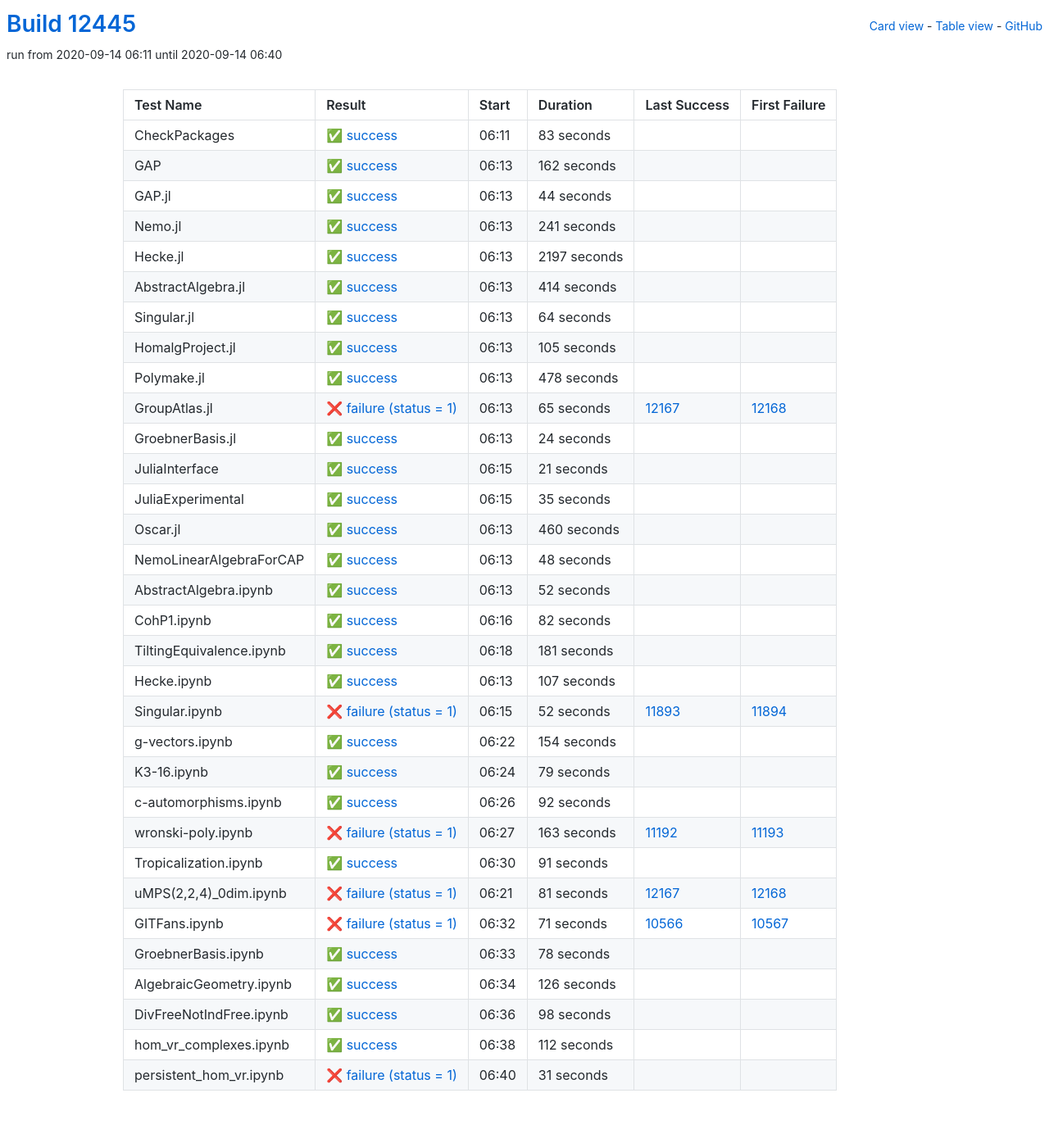
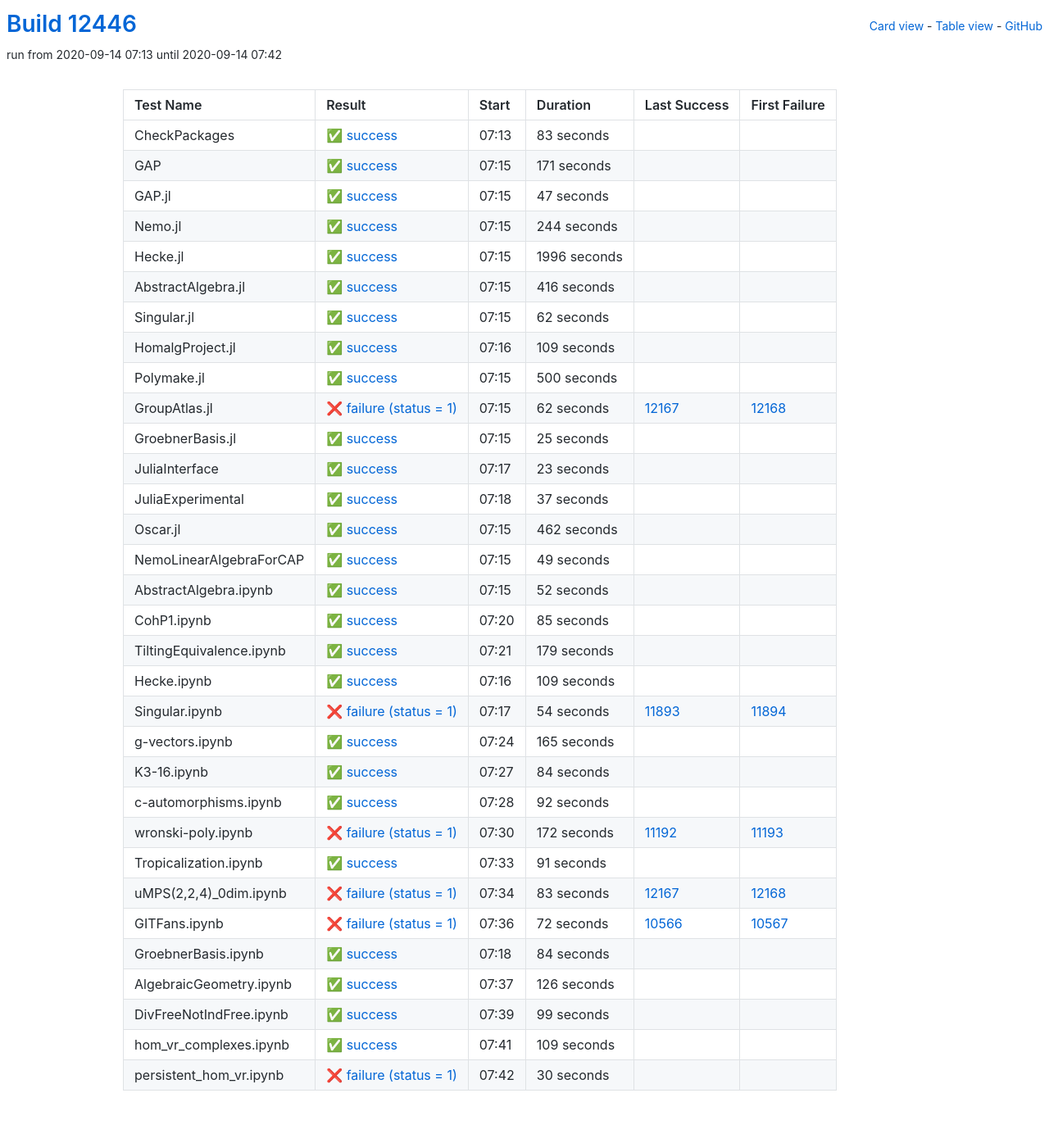
Before and after one commit to oscar-system/oscar-ci-status, a Jekyll site: the page built from table.html, in a window 1280 px wide. Shown: the whole page at 82% size. Built offline with Jekyll 4.4.1, drawn with Linux system fonts in a browser that asks for light colours.

Commit message:
Build #12446

```diff
--- a/_data/ci.yml
+++ b/_data/ci.yml
@@ -1,6 +1,6 @@
 ---
-build: 12445
-build_url: https://oscarci.mathematik.uni-kl.de/job/oscar/12445/
+build: 12446
+build_url: https://oscarci.mathematik.uni-kl.de/job/oscar/12446/
 job: oscar
 organization: oscar-system
 repo: oscar-ci-status
@@ -8,8 +8,8 @@
 tests:
 - name: CheckPackages
   id: checkpackages
-  log: https://oscarci.mathematik.uni-kl.de/job/oscar/12445/artifact/logs/build-12445/CheckPackages.log
-  start: 2020-09-14 06:11
+  log: https://oscarci.mathematik.uni-kl.de/job/oscar/12446/artifact/logs/build-12446/CheckPackages.log
+  start: 2020-09-14 07:13
   success: true
   exitcode: 0
   status: success
@@ -20,176 +20,176 @@
   first_failure_url:
 - name: GAP
   id: gap
-  log: https://oscarci.mathematik.uni-kl.de/job/oscar/12445/artifact/logs/build-12445/GAP.log
-  start: 2020-09-14 06:13
+  log: https://oscarci.mathematik.uni-kl.de/job/oscar/12446/artifact/logs/build-12446/GAP.log
+  start: 2020-09-14 07:15
   success: true
   exitcode: 0
   status: success
-  duration: 162
+  duration: 171
   last_success: false
   last_success_url:
   first_failure: false
   first_failure_url:
 - name: GAP.jl
   id: gap-jl
-  log: https://oscarci.mathematik.uni-kl.de/job/oscar/12445/artifact/logs/build-12445/GAP.jl.log
-  start: 2020-09-14 06:13
+  log: https://oscarci.mathematik.uni-kl.de/job/oscar/12446/artifact/logs/build-12446/GAP.jl.log
+  start: 2020-09-14 07:15
   success: true
   exitcode: 0
   status: success
-  duration: 44
+  duration: 47
   last_success: false
   last_success_url:
   first_failure: false
   first_failure_url:
 - name: Nemo.jl
   id: nemo-jl
-  log: https://oscarci.mathematik.uni-kl.de/job/oscar/12445/artifact/logs/build-12445/Nemo.jl.log
-  start: 2020-09-14 06:13
+  log: https://oscarci.mathematik.uni-kl.de/job/oscar/12446/artifact/logs/build-12446/Nemo.jl.log
+  start: 2020-09-14 07:15
   success: true
   exitcode: 0
   status: success
-  duration: 241
+  duration: 244
   last_success: false
   last_success_url:
   first_failure: false
   first_failure_url:
 - name: Hecke.jl
   id: hecke-jl
-  log: https://oscarci.mathematik.uni-kl.de/job/oscar/12445/artifact/logs/build-12445/Hecke.jl.log
-  start: 2020-09-14 06:13
+  log: https://oscarci.mathematik.uni-kl.de/job/oscar/12446/artifact/logs/build-12446/Hecke.jl.log
+  start: 2020-09-14 07:15
   success: true
   exitcode: 0
   status: success
-  duration: 2197
+  duration: 1996
   last_success: false
   last_success_url:
   first_failure: false
   first_failure_url:
 - name: AbstractAlgebra.jl
   id: abstractalgebra-jl
-  log: https://oscarci.mathematik.uni-kl.de/job/oscar/12445/artifact/logs/build-12445/AbstractAlgebra.jl.log
-  start: 2020-09-14 06:13
+  log: https://oscarci.mathematik.uni-kl.de/job/oscar/12446/artifact/logs/build-12446/AbstractAlgebra.jl.log
+  start: 2020-09-14 07:15
   success: true
   exitcode: 0
   status: success
-  duration: 414
+  duration: 416
   last_success: false
   last_success_url:
   first_failure: false
   first_failure_url:
 - name: Singular.jl
   id: singular-jl
-  log: https://oscarci.mathematik.uni-kl.de/job/oscar/12445/artifact/logs/build-12445/Singular.jl.log
-  start: 2020-09-14 06:13
+  log: https://oscarci.mathematik.uni-kl.de/job/oscar/12446/artifact/logs/build-12446/Singular.jl.log
+  start: 2020-09-14 07:15
   success: true
   exitcode: 0
   status: success
-  duration: 64
+  duration: 62
   last_success: false
   last_success_url:
   first_failure: false
   first_failure_url:
 - name: HomalgProject.jl
   id: homalgproject-jl
-  log: https://oscarci.mathematik.uni-kl.de/job/oscar/12445/artifact/logs/build-12445/HomalgProject.jl.log
-  start: 2020-09-14 06:13
+  log: https://oscarci.mathematik.uni-kl.de/job/oscar/12446/artifact/logs/build-12446/HomalgProject.jl.log
+  start: 2020-09-14 07:16
   success: true
   exitcode: 0
   status: success
-  duration: 105
+  duration: 109
   last_success: false
   last_success_url:
   first_failure: false
   first_failure_url:
 - name: Polymake.jl
   id: polymake-jl
-  log: https://oscarci.mathematik.uni-kl.de/job/oscar/12445/artifact/logs/build-12445/Polymake.jl.log
-  start: 2020-09-14 06:13
+  log: https://oscarci.mathematik.uni-kl.de/job/oscar/12446/artifact/logs/build-12446/Polymake.jl.log
+  start: 2020-09-14 07:15
   success: true
   exitcode: 0
   status: success
-  duration: 478
+  duration: 500
   last_success: false
   last_success_url:
   first_failure: false
   first_failure_url:
 - name: GroupAtlas.jl
   id: groupatlas-jl
-  log: https://oscarci.mathematik.uni-kl.de/job/oscar/12445/artifact/logs/build-12445/GroupAtlas.jl.log
-  start: 2020-09-14 06:13
+  log: https://oscarci.mathematik.uni-kl.de/job/oscar/12446/artifact/logs/build-12446/GroupAtlas.jl.log
+  start: 2020-09-14 07:15
   success: false
   exitcode: 1
   status: failure
-  duration: 65
+  duration: 62
   last_success: 12167
   last_success_url: https://oscarci.mathematik.uni-kl.de/job/oscar/12167/
   first_failure: 12168
   first_failure_url: https://oscarci.mathematik.uni-kl.de/job/oscar/12168/
 - name: GroebnerBasis.jl
   id: groebnerbasis-jl
-  log: https://oscarci.mathematik.uni-kl.de/job/oscar/12445/artifact/logs/build-12445/GroebnerBasis.jl.log
-  start: 2020-09-14 06:13
+  log: https://oscarci.mathematik.uni-kl.de/job/oscar/12446/artifact/logs/build-12446/GroebnerBasis.jl.log
+  start: 2020-09-14 07:15
   success: true
   exitcode: 0
   status: success
-  duration: 24
+  duration: 25
   last_success: false
   last_success_url:
   first_failure: false
   first_failure_url:
 - name: JuliaInterface
   id: juliainterface
-  log: https://oscarci.mathematik.uni-kl.de/job/oscar/12445/artifact/logs/build-12445/JuliaInterface.log
-  start: 2020-09-14 06:15
+  log: https://oscarci.mathematik.uni-kl.de/job/oscar/12446/artifact/logs/build-12446/JuliaInterface.log
+  start: 2020-09-14 07:17
   success: true
   exitcode: 0
   status: success
-  duration: 21
+  duration: 23
   last_success: false
   last_success_url:
   first_failure: false
   first_failure_url:
 - name: JuliaExperimental
   id: juliaexperimental
-  log: https://oscarci.mathematik.uni-kl.de/job/oscar/12445/artifact/logs/build-12445/JuliaExperimental.log
-  start: 2020-09-14 06:15
+  log: https://oscarci.mathematik.uni-kl.de/job/oscar/12446/artifact/logs/build-12446/JuliaExperimental.log
+  start: 2020-09-14 07:18
   success: true
   exitcode: 0
   status: success
-  duration: 35
+  duration: 37
   last_success: false
   last_success_url:
   first_failure: false
   first_failure_url:
 - name: Oscar.jl
   id: oscar-jl
-  log: https://oscarci.mathematik.uni-kl.de/job/oscar/12445/artifact/logs/build-12445/Oscar.jl.log
-  start: 2020-09-14 06:13
+  log: https://oscarci.mathematik.uni-kl.de/job/oscar/12446/artifact/logs/build-12446/Oscar.jl.log
+  start: 2020-09-14 07:15
   success: true
   exitcode: 0
   status: success
-  duration: 460
+  duration: 462
   last_success: false
   last_success_url:
   first_failure: false
   first_failure_url:
 - name: NemoLinearAlgebraForCAP
   id: nemolinearalgebraforcap
-  log: https://oscarci.mathematik.uni-kl.de/job/oscar/12445/artifact/logs/build-12445/NemoLinearAlgebraForCAP.log
-  start: 2020-09-14 06:13
+  log: https://oscarci.mathematik.uni-kl.de/job/oscar/12446/artifact/logs/build-12446/NemoLinearAlgebraForCAP.log
+  start: 2020-09-14 07:15
   success: true
   exitcode: 0
   status: success
-  duration: 48
+  duration: 49
   last_success: false
   last_success_url:
   first_failure: false
   first_failure_url:
 - name: AbstractAlgebra.ipynb
   id: abstractalgebra-ipynb
-  log: https://oscarci.mathematik.uni-kl.de/job/oscar/12445/artifact/logs/build-12445/AbstractAlgebra.ipynb.log
-  start: 2020-09-14 06:13
+  log: https://oscarci.mathematik.uni-kl.de/job/oscar/12446/artifact/logs/build-12446/AbstractAlgebra.ipynb.log
+  start: 2020-09-14 07:15
   success: true
   exitcode: 0
   status: success
@@ -200,80 +200,80 @@
   first_failure_url:
 - name: CohP1.ipynb
   id: cohp1-ipynb
-  log: https://oscarci.mathematik.uni-kl.de/job/oscar/12445/artifact/logs/build-12445/CohP1.ipynb.log
-  start: 2020-09-14 06:16
+  log: https://oscarci.mathematik.uni-kl.de/job/oscar/12446/artifact/logs/build-12446/CohP1.ipynb.log
+  start: 2020-09-14 07:20
   success: true
   exitcode: 0
   status: success
-  duration: 82
+  duration: 85
   last_success: false
   last_success_url:
   first_failure: false
   first_failure_url:
 - name: TiltingEquivalence.ipynb
   id: tiltingequivalence-ipynb
-  log: https://oscarci.mathematik.uni-kl.de/job/oscar/12445/artifact/logs/build-12445/TiltingEquivalence.ipynb.log
-  start: 2020-09-14 06:18
+  log: https://oscarci.mathematik.uni-kl.de/job/oscar/12446/artifact/logs/build-12446/TiltingEquivalence.ipynb.log
+  start: 2020-09-14 07:21
   success: true
   exitcode: 0
   status: success
-  duration: 181
+  duration: 179
   last_success: false
   last_success_url:
   first_failure: false
   first_failure_url:
 - name: Hecke.ipynb
   id: hecke-ipynb
-  log: https://oscarci.mathematik.uni-kl.de/job/oscar/12445/artifact/logs/build-12445/Hecke.ipynb.log
-  start: 2020-09-14 06:13
+  log: https://oscarci.mathematik.uni-kl.de/job/oscar/12446/artifact/logs/build-12446/Hecke.ipynb.log
+  start: 2020-09-14 07:16
   success: true
   exitcode: 0
   status: success
-  duration: 107
+  duration: 109
   last_success: false
   last_success_url:
   first_failure: false
   first_failure_url:
 - name: Singular.ipynb
   id: singular-ipynb
-  log: https://oscarci.mathematik.uni-kl.de/job/oscar/12445/artifact/logs/build-12445/Singular.ipynb.log
-  start: 2020-09-14 06:15
+  log: https://oscarci.mathematik.uni-kl.de/job/oscar/12446/artifact/logs/build-12446/Singular.ipynb.log
+  start: 2020-09-14 07:17
   success: false
   exitcode: 1
   status: failure
-  duration: 52
+  duration: 54
   last_success: 11893
   last_success_url: https://oscarci.mathematik.uni-kl.de/job/oscar/11893/
   first_failure: 11894
   first_failure_url: https://oscarci.mathematik.uni-kl.de/job/oscar/11894/
 - name: g-vectors.ipynb
   id: g-vectors-ipynb
-  log: https://oscarci.mathematik.uni-kl.de/job/oscar/12445/artifact/logs/build-12445/g-vectors.ipynb.log
-  start: 2020-09-14 06:22
+  log: https://oscarci.mathematik.uni-kl.de/job/oscar/12446/artifact/logs/build-12446/g-vectors.ipynb.log
+  start: 2020-09-14 07:24
   success: true
   exitcode: 0
   status: success
-  duration: 154
+  duration: 165
   last_success: false
   last_success_url:
   first_failure: false
   first_failure_url:
 - name: K3-16.ipynb
   id: k3-16-ipynb
-  log: https://oscarci.mathematik.uni-kl.de/job/oscar/12445/artifact/logs/build-12445/K3-16.ipynb.log
-  start: 2020-09-14 06:24
+  log: https://oscarci.mathematik.uni-kl.de/job/oscar/12446/artifact/logs/build-12446/K3-16.ipynb.log
+  start: 2020-09-14 07:27
   success: true
   exitcode: 0
   status: success
-  duration: 79
+  duration: 84
   last_success: false
   last_success_url:
   first_failure: false
   first_failure_url:
 - name: c-automorphisms.ipynb
   id: c-automorphisms-ipynb
-  log: https://oscarci.mathematik.uni-kl.de/job/oscar/12445/artifact/logs/build-12445/c-automorphisms.ipynb.log
-  start: 2020-09-14 06:26
+  log: https://oscarci.mathematik.uni-kl.de/job/oscar/12446/artifact/logs/build-12446/c-automorphisms.ipynb.log
+  start: 2020-09-14 07:28
   success: true
   exitcode: 0
   status: success
@@ -284,20 +284,20 @@
   first_failure_url:
 - name: wronski-poly.ipynb
   id: wronski-poly-ipynb
-  log: https://oscarci.mathematik.uni-kl.de/job/oscar/12445/artifact/logs/build-12445/wronski-poly.ipynb.log
-  start: 2020-09-14 06:27
+  log: https://oscarci.mathematik.uni-kl.de/job/oscar/12446/artifact/logs/build-12446/wronski-poly.ipynb.log
+  start: 2020-09-14 07:30
   success: false
   exitcode: 1
   status: failure
-  duration: 163
+  duration: 172
   last_success: 11192
   last_success_url: https://oscarci.mathematik.uni-kl.de/job/oscar/11192/
   first_failure: 11193
   first_failure_url: https://oscarci.mathematik.uni-kl.de/job/oscar/11193/
 - name: Tropicalization.ipynb
   id: tropicalization-ipynb
-  log: https://oscarci.mathematik.uni-kl.de/job/oscar/12445/artifact/logs/build-12445/Tropicalization.ipynb.log
-  start: 2020-09-14 06:30
+  log: https://oscarci.mathematik.uni-kl.de/job/oscar/12446/artifact/logs/build-12446/Tropicalization.ipynb.log
+  start: 2020-09-14 07:33
   success: true
   exitcode: 0
   status: success
@@ -308,44 +308,44 @@
   first_failure_url:
 - name: uMPS(2,2,4)_0dim.ipynb
   id: umps-2-2-4-0dim-ipynb
-  log: https://oscarci.mathematik.uni-kl.de/job/oscar/12445/artifact/logs/build-12445/uMPS-2-2-4-_0dim.ipynb.log
-  start: 2020-09-14 06:21
+  log: https://oscarci.mathematik.uni-kl.de/job/oscar/12446/artifact/logs/build-12446/uMPS-2-2-4-_0dim.ipynb.log
+  start: 2020-09-14 07:34
   success: false
   exitcode: 1
   status: failure
-  duration: 81
+  duration: 83
   last_success: 12167
   last_success_url: https://oscarci.mathematik.uni-kl.de/job/oscar/12167/
   first_failure: 12168
   first_failure_url: https://oscarci.mathematik.uni-kl.de/job/oscar/12168/
 - name: GITFans.ipynb
   id: gitfans-ipynb
-  log: https://oscarci.mathematik.uni-kl.de/job/oscar/12445/artifact/logs/build-12445/GITFans.ipynb.log
-  start: 2020-09-14 06:32
+  log: https://oscarci.mathematik.uni-kl.de/job/oscar/12446/artifact/logs/build-12446/GITFans.ipynb.log
+  start: 2020-09-14 07:36
   success: false
   exitcode: 1
   status: failure
-  duration: 71
+  duration: 72
   last_success: 10566
   last_success_url: https://oscarci.mathematik.uni-kl.de/job/oscar/10566/
   first_failure: 10567
   first_failure_url: https://oscarci.mathematik.uni-kl.de/job/oscar/10567/
 - name: GroebnerBasis.ipynb
   id: groebnerbasis-ipynb
-  log: https://oscarci.mathematik.uni-kl.de/job/oscar/12445/artifact/logs/build-12445/GroebnerBasis.ipynb.log
-  start: 2020-09-14 06:33
+  log: https://oscarci.mathematik.uni-kl.de/job/oscar/12446/artifact/logs/build-12446/GroebnerBasis.ipynb.log
+  start: 2020-09-14 07:18
   success: true
   exitcode: 0
   status: success
-  duration: 78
+  duration: 84
   last_success: false
   last_success_url:
   first_failure: false
   first_failure_url:
 - name: AlgebraicGeometry.ipynb
   id: algebraicgeometry-ipynb
-  log: https://oscarci.mathematik.uni-kl.de/job/oscar/12445/artifact/logs/build-12445/AlgebraicGeometry.ipynb.log
-  start: 2020-09-14 06:34
+  log: https://oscarci.mathematik.uni-kl.de/job/oscar/12446/artifact/logs/build-12446/AlgebraicGeometry.ipynb.log
+  start: 2020-09-14 07:37
   success: true
   exitcode: 0
   status: success
@@ -356,36 +356,36 @@
   first_failure_url:
 - name: DivFreeNotIndFree.ipynb
   id: divfreenotindfree-ipynb
-  log: https://oscarci.mathematik.uni-kl.de/job/oscar/12445/artifact/logs/build-12445/DivFreeNotIndFree.ipynb.log
-  start: 2020-09-14 06:36
+  log: https://oscarci.mathematik.uni-kl.de/job/oscar/12446/artifact/logs/build-12446/DivFreeNotIndFree.ipynb.log
+  start: 2020-09-14 07:39
   success: true
   exitcode: 0
   status: success
-  duration: 98
+  duration: 99
   last_success: false
   last_success_url:
   first_failure: false
   first_failure_url:
 - name: hom_vr_complexes.ipynb
   id: hom-vr-complexes-ipynb
-  log: https://oscarci.mathematik.uni-kl.de/job/oscar/12445/artifact/logs/build-12445/hom_vr_complexes.ipynb.log
-  start: 2020-09-14 06:38
+  log: https://oscarci.mathematik.uni-kl.de/job/oscar/12446/artifact/logs/build-12446/hom_vr_complexes.ipynb.log
+  start: 2020-09-14 07:41
   success: true
   exitcode: 0
   status: success
-  duration: 112
+  duration: 109
   last_success: false
   last_success_url:
   first_failure: false
   first_failure_url:
 - name: persistent_hom_vr.ipynb
   id: persistent-hom-vr-ipynb
-  log: https://oscarci.mathematik.uni-kl.de/job/oscar/12445/artifact/logs/build-12445/persistent_hom_vr.ipynb.log
-  start: 2020-09-14 06:40
+  log: https://oscarci.mathematik.uni-kl.de/job/oscar/12446/artifact/logs/build-12446/persistent_hom_vr.ipynb.log
+  start: 2020-09-14 07:42
   success: false
   exitcode: 1
   status: failure
-  duration: 31
+  duration: 30
   last_success: false
   last_success_url:
   first_failure: false
```
Also changed, not shown: README.md.
